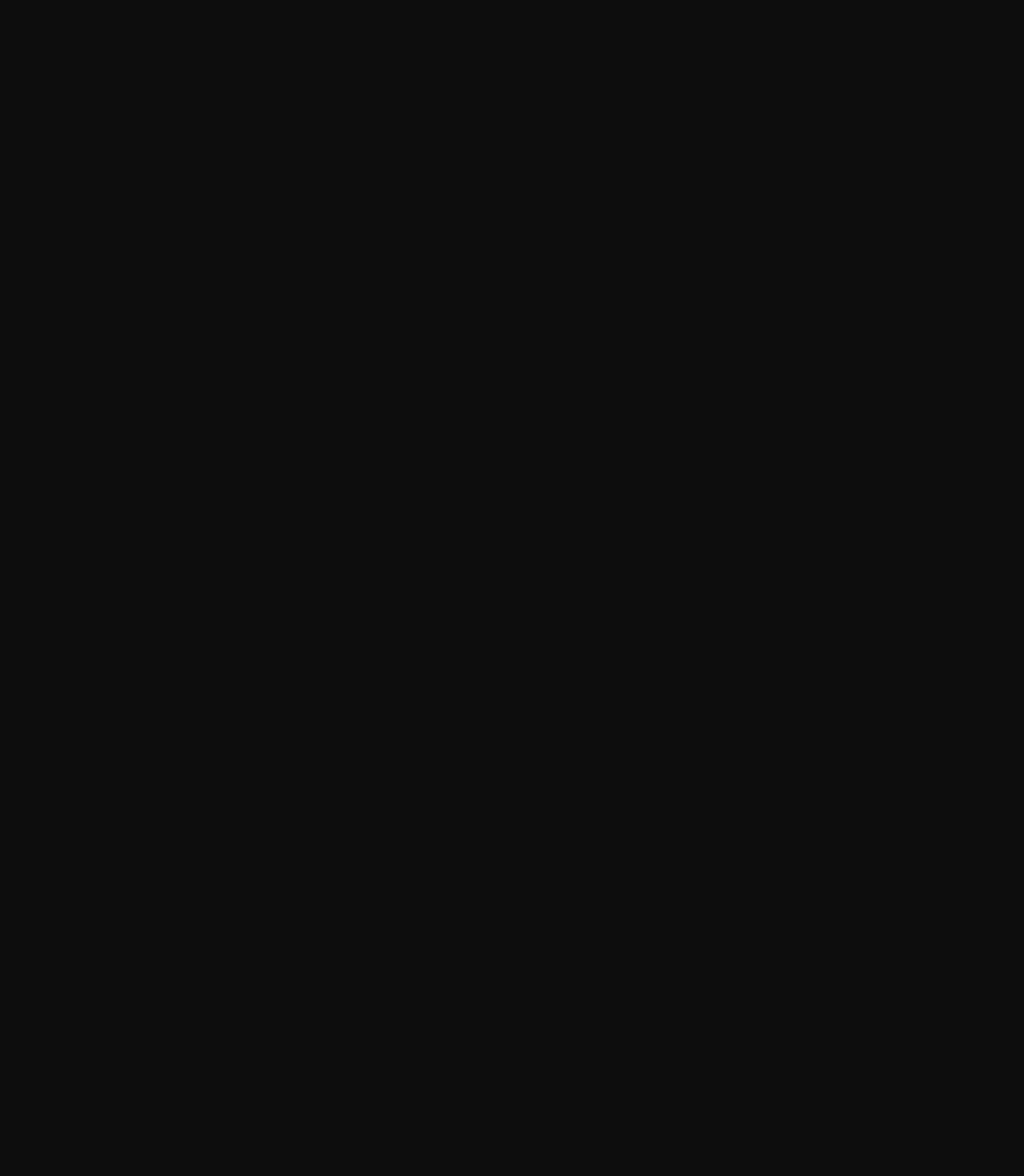
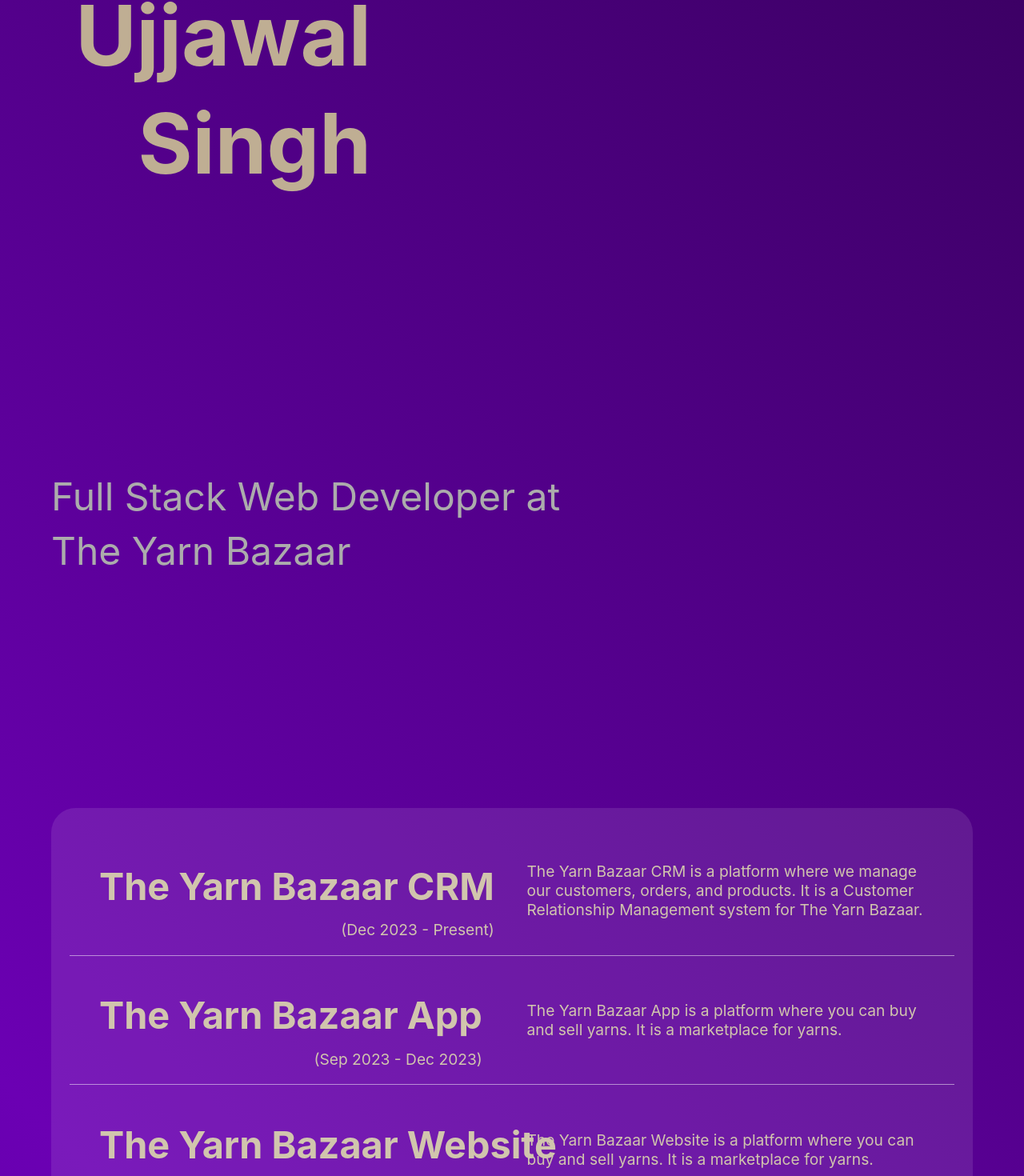
Before and after one commit to Lucverse/3js-portfolio, a React (Create React App) app: page / in a window 1280 px wide. Shown: the part 139-1609 px from the top of the page at 80% size. Before the commit the page ends 800 px from the top, so only its background shows below. Built offline with nearby package versions, Linux system fonts and the light colour scheme.

Commit message:
basic layout done

```diff
--- a/src/App.css
+++ b/src/App.css
@@ -1,3 +1,165 @@
 body {
-  background-color: #0f0f0f;
+  background: linear-gradient(45deg, #010158, #6b00b3, #000000);
+  background-size: 400% 400%;
+  animation: gradientAnimation 10s ease infinite;
+  user-select: none;
+  cursor: none;
 }
+
+@keyframes gradientAnimation {
+  0% {
+    background-position: 0% 50%;
+  }
+
+  50% {
+    background-position: 100% 50%;
+  }
+
+  100% {
+    background-position: 0% 50%;
+  }
+}
+
+
+@media (max-width: 520px) {
+  .main-div {
+    padding: 2%;
+  }
+}
+
+@media (max-width: 768px) {
+  .main-div {
+    padding: 4%;
+  }
+}
+
+@media (min-width: 768px) {
+  .main-div {
+    padding: 5%;
+  }
+}
+
+/* username */
+.username {
+  color: #bfae93;
+  text-decoration: none;
+  text-align: right;
+}
+
+.username-div {
+  padding-right: 1rem;
+}
+
+@media (max-width: 520px) {
+  .username {
+    font-size: 4.5rem;
+    line-height: 0.3;
+    font-weight: 700;
+  }
+}
+
+@media (max-width: 768px) {
+  .username {
+    font-size: 4.5rem;
+    line-height: 0.3;
+    font-weight: 700;
+  }
+}
+
+@media (min-width: 768px) {
+  .username {
+    font-size: 6.5rem;
+    line-height: 0.3;
+    font-weight: 700;
+  }
+
+  .username-div {
+    width: 25rem;
+  }
+}
+
+/* basic detials   */
+.basic-details-div {
+  max-width: 40rem;
+}
+
+.basic-details {
+  color: #acacac;
+  font-size: 3rem;
+  line-height: 1.4;
+  animation-duration: 2.2s;
+  animation-delay: .5s;
+  animation-name: fadeIn;
+  animation-timing-function: ease-out;
+  animation-fill-mode: forwards;
+}
+
+/* breaker*/
+.breaker-div {
+  width: 100%;
+  height: 15rem;
+}
+
+/* timeline*/
+.timeline-main {
+  padding: 2%;
+  border-radius: calc(5px + 2vw);
+  background: rgba(255, 255, 255, 0.1);
+}
+.timeline-main > div:not(:last-child) {
+  border-bottom: 1px solid rgba(255, 255, 255, 0.5);
+}
+.timeline-grid{
+  color: #d1c5ad;
+  width: 100%;
+  display: grid;
+  justify-content: space-evenly;
+}
+.project-title-div{
+  width: max-content;
+}
+.project-title{
+  text-decoration: none;
+  color: #d1c5ad;
+  font-size: 2rem;
+}
+.project-title:hover{
+  color: #bfae93;
+}
+.project-description{
+  display: flex;
+  align-items: center;
+  color: #d1c5ad;
+  font-size: 1.2rem;
+}
+@media (max-width: 768px) {
+  .timeline-grid{
+    grid-template-columns: 100%;
+  }
+}
+
+@media (min-width: 768px) {
+  .timeline-grid{
+    grid-template-columns: repeat(2, 45%);
+  }
+  .project-title{
+    font-size: 2.5rem;
+  }
+  .project-duration{
+    font-size: 1.2rem;
+    margin-top: -2rem;
+    text-align: right;
+  }
+
+}
+
+/* animations*/
+@keyframes fadeIn {
+  from {
+    opacity: 0;
+  }
+
+  to {
+    opacity: 1;
+  }
+}
--- a/src/App.js
+++ b/src/App.js
@@ -1,8 +1,20 @@
 import './App.css';
+import data from './data.json';
+import Username from './components/username/username';
+import BasicDetails from './components/basicDetail/basicDetail';
+import Breaker from './components/breaker/breaker';
+import Timeline from './components/timeline/timeline';
+import BubbleEffect from './components/bubbleEffect/bubbleEffect';
 
 function App() {
   return (
-    <div>
+    <div className='main-div'>
+      <Username username={data.name} />
+      <Breaker />
+      <BasicDetails BasicDetails={data.basicDetails} />
+      <Breaker/>
+      <Timeline projects={data.projects}/>
+      <BubbleEffect/>
     </div>
   );
 }
--- /dev/null
+++ b/src/components/basicDetail/basicDetail.jsx
@@ -0,0 +1,11 @@
+import React from 'react';
+
+const BasicDetails = ({ BasicDetails }) => {
+    return (
+        <div className='basic-details-div'>
+            <p className='basic-details' >{BasicDetails}</p>
+        </div>
+    );
+}
+
+export default BasicDetails;
--- /dev/null
+++ b/src/components/breaker/breaker.jsx
@@ -0,0 +1,10 @@
+import React from 'react';
+
+const Breaker = () => {
+    return (
+        <div className='breaker-div'>
+        </div>
+    );
+};
+
+export default Breaker;
--- /dev/null
+++ b/src/components/bubbleEffect/BubbleEffect.css
@@ -0,0 +1,18 @@
+.bubble {
+    position: absolute;
+    border-radius: 50%;
+    background-color: rgba(255, 255, 255, 0.2);
+    animation: bubble 4s linear infinite;
+    pointer-events: none;
+}
+
+@keyframes bubble {
+    0% {
+        transform: scale(0.2);
+        opacity: 1;
+    }
+    100% {
+        transform: scale(1);
+        opacity: 0;
+    }
+}
--- /dev/null
+++ b/src/components/bubbleEffect/bubbleEffect.jsx
@@ -0,0 +1,30 @@
+import { useEffect } from 'react';
+import './BubbleEffect.css';
+
+function BubbleEffect() {
+  useEffect(() => {
+    const handleMouseMove = (e) => {
+      const bubble = document.createElement('div');
+      bubble.className = 'bubble';
+      bubble.style.width = '2rem';
+      bubble.style.height = '2rem';
+      bubble.style.left = e.pageX + 'px';
+      bubble.style.top = e.pageY + 'px';
+      document.body.appendChild(bubble);
+
+      setTimeout(() => {
+        bubble.remove();
+      }, 4000);
+    };
+
+    document.addEventListener('mousemove', handleMouseMove);
+
+    return () => {
+      document.removeEventListener('mousemove', handleMouseMove);
+    };
+  }, []);
+
+  return null;
+}
+
+export default BubbleEffect;
--- /dev/null
+++ b/src/components/timeline/timeline.jsx
@@ -0,0 +1,14 @@
+import React from 'react';
+import TimelineGrid from './timelinegrid';
+
+const Timeline = ({ projects }) => {
+    return (
+        <div className="timeline-main">
+            {projects.map((project, index) => (
+                <TimelineGrid project={project} index={index} />
+            ))}
+        </div>
+    );
+};
+
+export default Timeline;
--- /dev/null
+++ b/src/components/timeline/timelinegrid.jsx
@@ -0,0 +1,21 @@
+import React from 'react';
+
+const TimelineGrid = ({ project, index }) => {
+    return (
+        <div key={index} className="timeline-grid">
+            <div className='project-title-div'>
+                <a href={project.url} className='project-title' target='_blank' rel="noreferrer">
+                    <h3>{project.title}</h3>
+                </a>
+
+                <p className='project-duration'>({project.duration})</p>
+            </div>
+            <div className='project-description'>
+                <p>{project.description}</p>
+                <p>{project.technologies}</p>
+            </div>
+        </div>
+    );
+};
+
+export default TimelineGrid;
--- /dev/null
+++ b/src/components/username/username.jsx
@@ -0,0 +1,14 @@
+import React from 'react';
+
+const Username = ({ username }) => {
+    const nameParts = username.split(' ');
+    return (
+        <div className='username-div'>
+            {nameParts.map((part, index) => (
+                <p className='username' key={index}>{part}</p>
+            ))}
+        </div>
+    );
+}
+
+export default Username;
--- /dev/null
+++ b/src/data.json
@@ -0,0 +1,35 @@
+{
+    "name": "Ujjawal Singh",
+    "age": 24,
+    "email": "Ujjw4l.singh@example.com",
+    "phone": "9654736193",
+    "basicDetails": "Full Stack Web Developer at The Yarn Bazaar",
+    "address": {
+        "city": "Delhi",
+        "state": "Delhi",
+        "pincode": "110001"
+    },
+    "projects": [
+        {
+            "title": "The Yarn Bazaar CRM",
+            "duration": "Dec 2023 - Present",
+            "description": "The Yarn Bazaar CRM is a platform where we manage our customers, orders, and products. It is a Customer Relationship Management system for The Yarn Bazaar.",
+            "techStack": ["TypeScript", "React", "DynamoDB", "AWS Lambda", "AWS API Gateway", "AWS Cognito", "AWS S3", "AWS CloudFront"],
+            "url": "https://crm-dev.theyarnbazaar.com/"
+        },
+        {
+            "title": "The Yarn Bazaar App",
+            "duration": "Sep 2023 - Dec 2023",
+            "description": "The Yarn Bazaar App is a platform where you can buy and sell yarns. It is a marketplace for yarns.",
+            "techStack": ["Flutter", "Dart", "Firebase", "AWS Lambda", "AWS S3"],
+            "url": "https://play.google.com/store/apps/details?id=tyb.com_application_1"
+        },
+        {
+            "title": "The Yarn Bazaar Website",
+            "duration": "Jun 2023 - Sep 2023",
+            "description": "The Yarn Bazaar Website is a platform where you can buy and sell yarns. It is a marketplace for yarns.",
+            "techStack": ["TypeScript", "React", "DynamoDB", "AWS Lambda", "AWS API Gateway", "AWS Cognito", "AWS S3", "AWS CloudFront"],
+            "url": "https://www.theyarnbazaar.com/"
+        }
+    ]
+}
```
